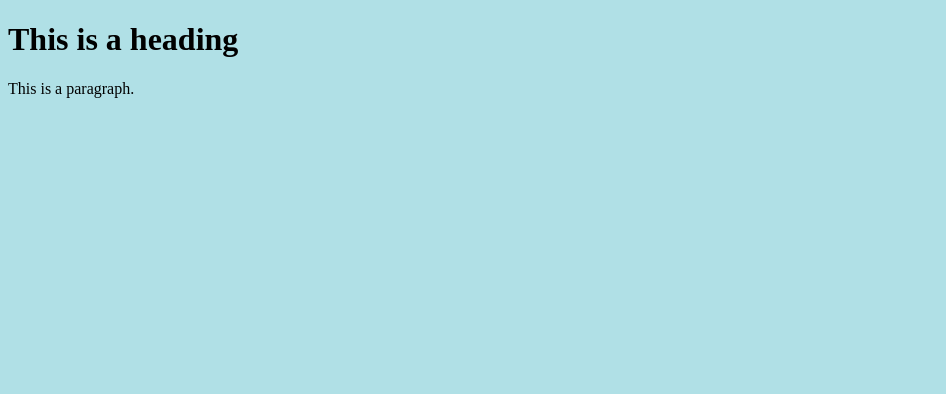
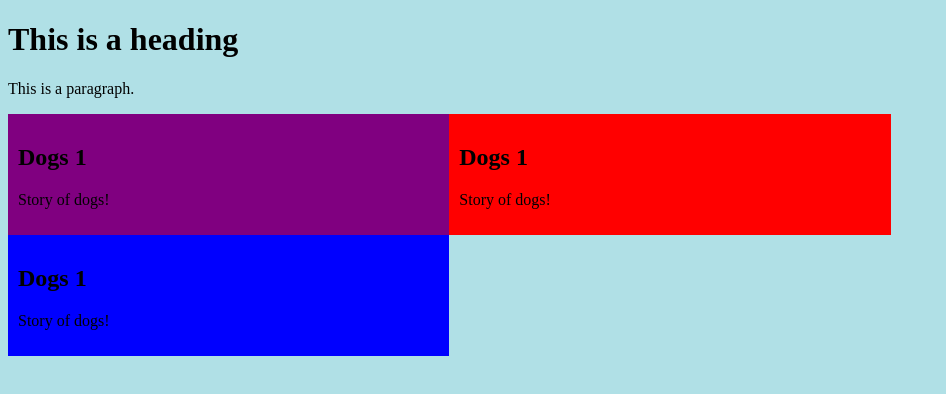
Before and after one commit to Lancastergraham/YouTubeGitHubTutorial, a plain HTML site: page index.html in a window 1280 px wide. Shown: the whole page, without its empty margins (0-946 px from the left). Drawn offline with Linux system fonts and the light colour scheme.

Commit message:
Making the website slightly like Bucky's

```diff
--- a/index.html
+++ b/index.html
@@ -1,10 +1,38 @@
 <!DOCTYPE html>
 <html lang="en">
     <head>
+        <style>
+            .column {
+                float: left;
+                width: 33.33%;
+                padding: 10px;
+            }
 
+            .row::after {
+                content: "";
+                display: table;
+                clear: both;
+            }
+
+        </style>
     </head>
     <body style = "background-color: powderblue;">
         <h1>This is a heading</h1>
         <p>This is a paragraph.</p>
+
+        <div class = "row">
+            <div class = "column" style="background-color: purple;">
+                <h2>Dogs 1</h2>
+                <p>Story of dogs!</p>
+            </div>
+            <div class = "column" style="background-color: red;">
+                <h2>Dogs 1</h2>
+                <p>Story of dogs!</p>
+            </div>
+            <div class = "column" style="background-color: blue;">
+                <h2>Dogs 1</h2>
+                <p>Story of dogs!</p>
+            </div>
+        </div>
     </body>
 </html>
```
